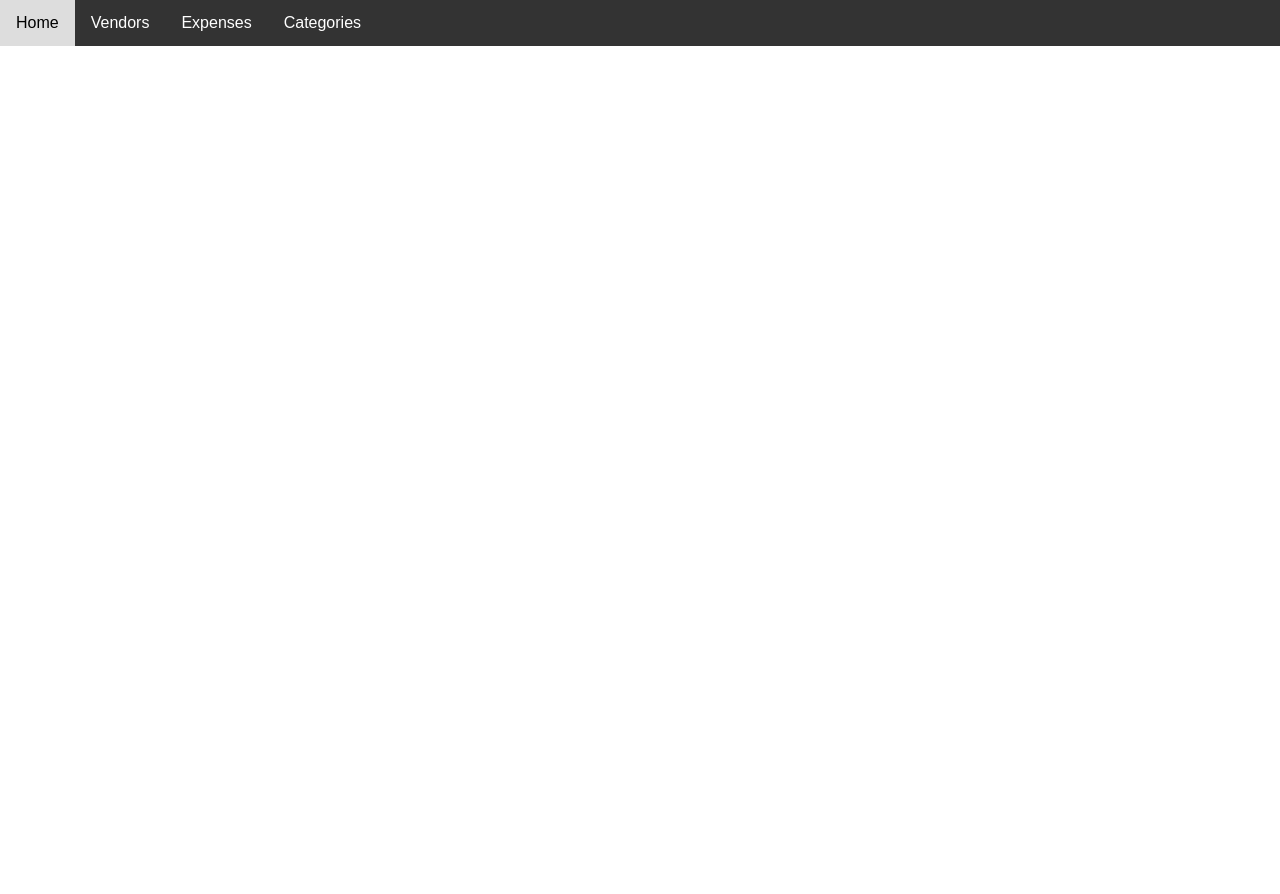
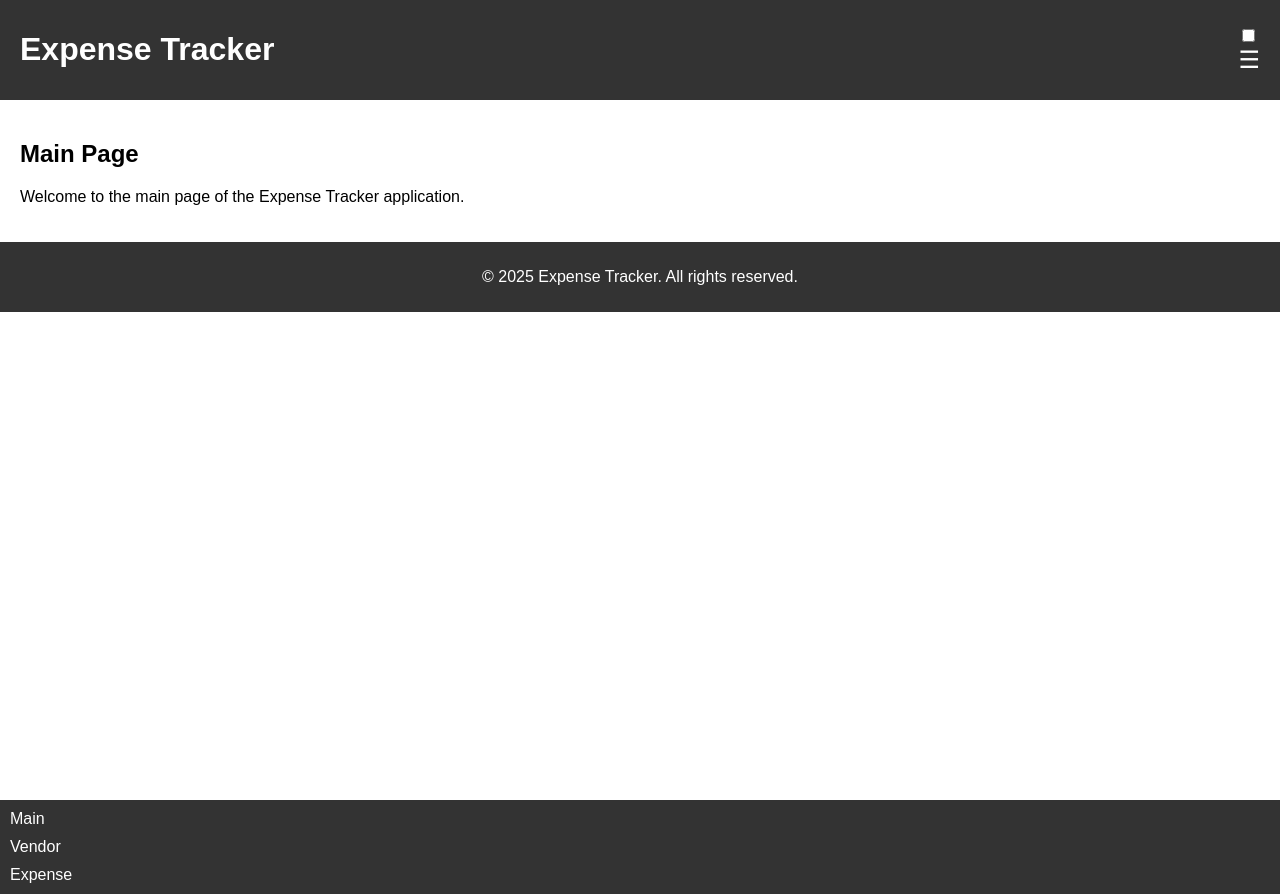
Before and after one commit to spx1/metropolitans, a Flask app: page /page/main in a window 1280 px wide. Before the commit the page ends 46 px from the top, so only its background shows below. Run offline with Flask 3, Linux system fonts and the light colour scheme.

Commit message:
Separate out base functionality from main template.

```diff
--- /dev/null
+++ b/static/css/style.css
@@ -0,0 +1,67 @@
+body {
+    font-family: Arial, sans-serif;
+    margin: 0;
+    padding: 0;
+}
+
+.header-content {
+    display: flex;
+    justify-content: space-between;
+    align-items: center;
+    padding: 10px 20px;
+    background-color: #333;
+    color: #fff;
+}
+
+.menu-icon {
+    display: block;
+    font-size: 24px;
+    cursor: pointer;
+}
+
+nav {
+    display: block;
+    position: absolute;
+    top: 100%;
+    left: 0;
+    width: 100%;
+    background-color: #333;
+}
+
+nav ul {
+    list-style: none;
+    padding: 0;
+    margin: 0;
+    flex-direction: column;
+}
+
+nav ul li {
+    margin: 10px 0;
+}
+
+nav ul li a {
+    color: #fff;
+    text-decoration: none;
+    padding: 5px 10px;
+}
+
+nav ul li a:hover {
+    background-color: #555;
+    border-radius: 5px;
+}
+
+main {
+    padding: 20px;
+}
+
+footer {
+    text-align: center;
+    padding: 10px 20px;
+    background-color: #333;
+    color: #fff;
+}
+
+/* Show the nav menu when the checkbox is checked */
+#menu-toggle:checked + nav {
+    display: block !important;
+}
--- /dev/null
+++ b/templates/base.html
@@ -0,0 +1,33 @@
+<!DOCTYPE html>
+<html lang="en">
+<head>
+    <meta charset="UTF-8">
+    <meta name="viewport" content="width=device-width, initial-scale=1.0">
+    <title>{% block title %}Expense Tracker{% endblock %}</title>
+    <link rel="stylesheet" href="{{ url_for('static', filename='css/style.css') }}">
+</head>
+<body>
+    <header>
+        <div class="header-content">
+            <h1>Expense Tracker</h1>
+            <div class="hamburger-menu">
+                <input type="checkbox" id="menu-toggle" />
+                <label for="menu-toggle" class="menu-icon">&#9776;</label>
+                <nav>
+                    <ul>
+                        <li><a href="{{ url_for('display_main_page') }}">Main</a></li>
+                        <li><a href="{{ url_for('display_vendor_page') }}">Vendor</a></li>
+                        <li><a href="{{ url_for('display_expense_page') }}">Expense</a></li>
+                    </ul>
+                </nav>
+            </div>
+        </div>
+    </header>
+    <main>
+        {% block content %}{% endblock %}
+    </main>
+    <footer>
+        <p>&copy; 2025 Expense Tracker. All rights reserved.</p>
+    </footer>
+</body>
+</html>
--- a/templates/main.html
+++ b/templates/main.html
@@ -1,76 +1,8 @@
-<!DOCTYPE html>
-<html lang="en">
-<head>
-    <meta charset="UTF-8">
-    <meta name="viewport" content="width=device-width, initial-scale=1.0">
-    <title>Flask Hamburger Menu</title>
-    <style>
-        body {
-            font-family: Arial, sans-serif;
-            margin: 0;
-            padding: 0;
-        }
-        .navbar {
-            background-color: #333;
-            overflow: hidden;
-        }
-        .navbar a {
-            float: left;
-            display: block;
-            color: white;
-            text-align: center;
-            padding: 14px 16px;
-            text-decoration: none;
-        }
-        .navbar a:hover {
-            background-color: #ddd;
-            color: black;
-        }
-        .navbar .menu-btn {
-            display: none;
-            float: right;
-            padding: 14px 16px;
-            cursor: pointer;
-        }
-        .navbar .menu-btn:hover {
-            background-color: #ddd;
-            color: black;
-        }
-        .navbar .menu {
-            display: none;
-        }
-        .navbar .menu.show {
-            display: block;
-        }
-        @media screen and (max-width: 600px) {
-            .navbar a:not(:first-child) {
-                display: none;
-            }
-            .navbar a.menu-btn {
-                display: block;
-            }
-            .navbar .menu.show a {
-                display: block;
-            }
-        }
-    </style>
-</head>
-<body>
+{% extends "base.html" %}
 
-<div class="navbar">
-    <a href="#home">Home</a>
-    <a href="#vendors" class="menu-item">Vendors</a>
-    <a href="#expenses" class="menu-item">Expenses</a>
-    <a href="#categories" class="menu-item">Categories</a>
-    <a href="javascript:void(0);" class="menu-btn" onclick="toggleMenu()">&#9776;</a>
-</div>
+{% block title %}Main Page - Expense Tracker{% endblock %}
 
-<script>
-    function toggleMenu() {
-        var menu = document.querySelector('.menu');
-        menu.classList.toggle('show');
-    }
-</script>
-
-</body>
-</html>
+{% block content %}
+    <h2>Main Page</h2>
+    <p>Welcome to the main page of the Expense Tracker application.</p>
+{% endblock %}
```
